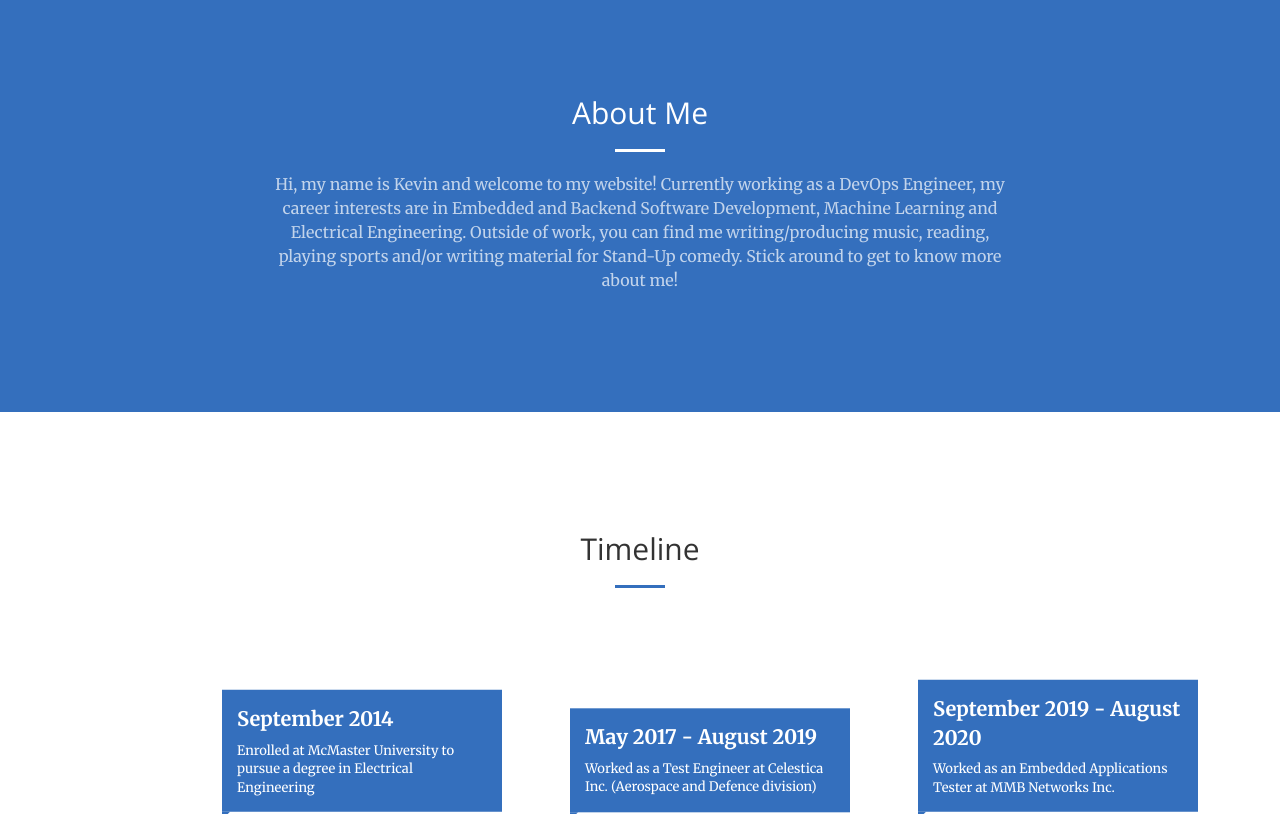
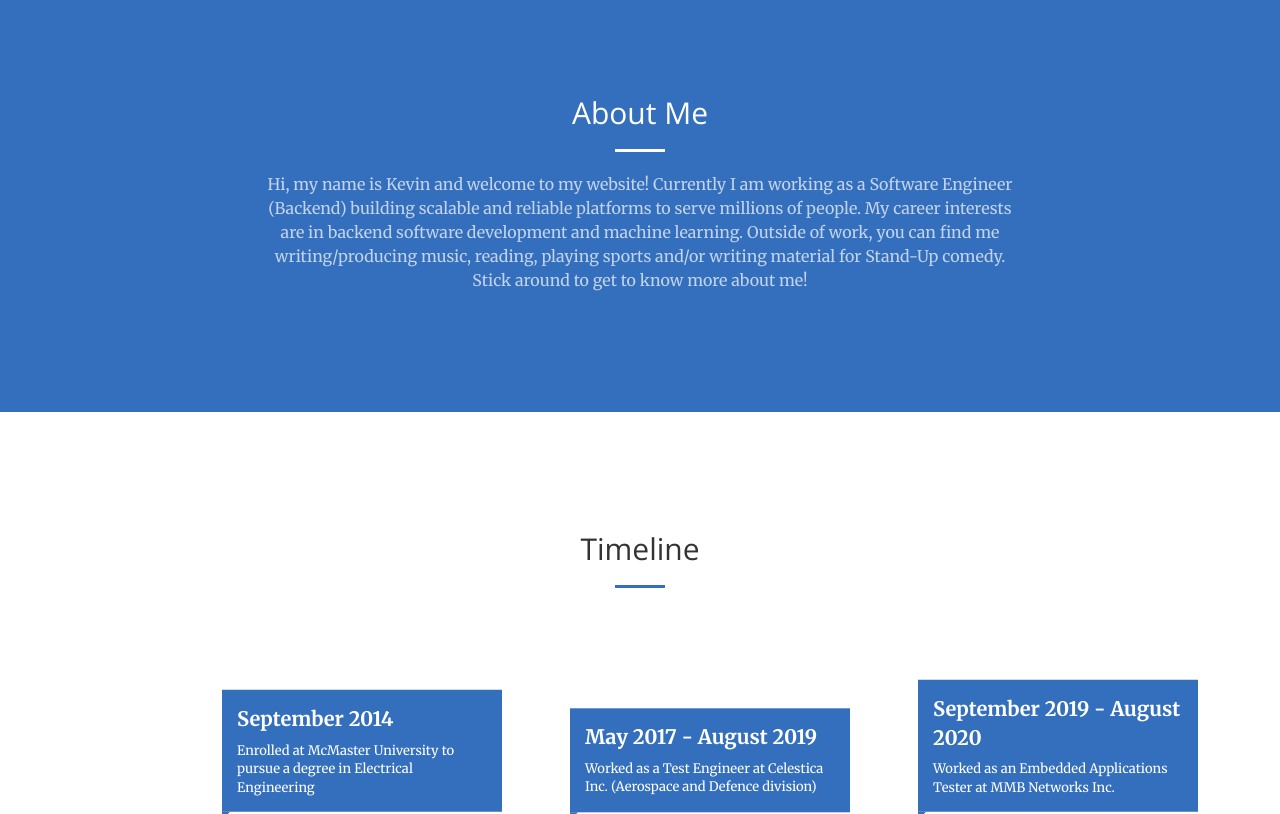
Before and after one commit to korcanboy/kevin_website, a Jekyll site: the page built from index.html, in a window 1280 px wide and 900 px high, scrolled down 818 px, cut to the strip 86-900 px from the top of the window. Built offline with Jekyll 4.4.1, drawn with Linux system fonts in a browser that asks for light colours; some of the changed text lies outside the part shown.

Commit message:
add new job to timeline and about me as well as fix indenting

```diff
--- a/_includes/about.html
+++ b/_includes/about.html
@@ -4,8 +4,12 @@
             <div class="col-lg-8 col-lg-offset-2 text-center">
                 <h2 class="section-heading">About Me</h2>
                 <hr class="light">
-                <p class="text-faded">Hi, my name is Kevin and welcome to my website! Currently working as a DevOps Engineer, my career interests are in Embedded and Backend Software Development, Machine Learning and Electrical Engineering. Outside of work, you can find me writing/producing music, reading,
-                    playing sports and/or writing material for Stand-Up comedy.  Stick around to get to know more about me! </p>
+                <p class="text-faded">Hi, my name is Kevin and welcome to my website! Currently I am working as a
+                    Software Engineer (Backend) building scalable and reliable platforms to serve millions of people. My
+                    career interests are in backend software development and machine learning.
+                    Outside of work, you can find me writing/producing music, reading,
+                    playing sports and/or writing material for Stand-Up comedy. Stick around to get to know more about
+                    me! </p>
                 <!-- <a href="#" class="btn btn-default btn-xl">Get Started!</a> -->
             </div>
         </div>
--- a/_includes/timeline.html
+++ b/_includes/timeline.html
@@ -3,37 +3,64 @@
         <div class="row no-gutter">
             <section class="timeline">
                 <h2 class="text-center mt-0">Timeline</h2>
-                <hr class="primary"></hr>
+                <hr class="primary">
+                </hr>
                 <div class="scrollmenu">
                     <ol>
                         <li>
                             <div>
-                                <time>September 2014</time> Enrolled at <a href="https://www.mcmaster.ca/" target="_blank" style="color: rgb(255,255,255)"><font color="ffffff">McMaster University</font></a> to pursue a degree in Electrical Engineering
+                                <time>September 2014</time> Enrolled at <a href="https://www.mcmaster.ca/"
+                                    target="_blank" style="color: rgb(255,255,255)">
+                                    <font color="ffffff">McMaster University</font>
+                                </a> to pursue a degree in Electrical Engineering
                             </div>
                         </li>
                         <li>
                             <div>
-                                <time>May 2016 - August 2016</time> Worked as a QA Analyst at <a href="https://pointclickcare.com/" target="_blank" style="color: rgb(255,255,255)"><font color="ffffff">PointClickCare</font></a>
+                                <time>May 2016 - August 2016</time> Worked as a QA Analyst at <a
+                                    href="https://pointclickcare.com/" target="_blank" style="color: rgb(255,255,255)">
+                                    <font color="ffffff">PointClickCare</font>
+                                </a>
                             </div>
                         </li>
                         <li>
                             <div>
-                                <time>May 2017 - August 2019</time> Worked as a Test Engineer at <a href="https://www.celestica.com/" target="_blank" style="color: rgb(255,255,255)"><font color="ffffff">Celestica Inc.</font></a> (Aerospace and Defence division)
+                                <time>May 2017 - August 2019</time> Worked as a Test Engineer at <a
+                                    href="https://www.celestica.com/" target="_blank" style="color: rgb(255,255,255)">
+                                    <font color="ffffff">Celestica Inc.</font>
+                                </a> (Aerospace and Defence division)
                             </div>
                         </li>
                         <li>
                             <div>
-                                <time>May 2019</time> Graduated <a href="https://www.mcmaster.ca/" target="_blank" style="color: rgb(255,255,255)"><font color="ffffff">McMaster University</font></a> with a Bachelors in Electrical Engineering
+                                <time>May 2019</time> Graduated <a href="https://www.mcmaster.ca/" target="_blank"
+                                    style="color: rgb(255,255,255)">
+                                    <font color="ffffff">McMaster University</font>
+                                </a> with a Bachelors in Electrical Engineering
                             </div>
                         </li>
                         <li>
                             <div>
-                                <time>September 2019 - August 2020</time> Worked as an Embedded Applications Tester at <a href="https://mmbnetworks.com/" target="_blank" style="color: rgb(255,255,255)"><font color="ffffff">MMB Networks Inc.</font></a>
+                                <time>September 2019 - August 2020</time> Worked as an Embedded Applications Tester at
+                                <a href="https://mmbnetworks.com/" target="_blank" style="color: rgb(255,255,255)">
+                                    <font color="ffffff">MMB Networks Inc.</font>
+                                </a>
                             </div>
                         </li>
                         <li>
                             <div>
-                                <time>September 2020 - Present</time> Currently working as a DevOps Engineer at <a href="https://www.geotab.com/" target="_blank" style="color: rgb(255,255,255)"><font color="ffffff">Geotab Inc.</font></a>
+                                <time>September 2020 - May 2022</time> Currently working as a DevOps Engineer at <a
+                                    href="https://www.geotab.com/" target="_blank" style="color: rgb(255,255,255)">
+                                    <font color="ffffff">Geotab Inc.</font>
+                                </a>
+                            </div>
+                        </li>
+                        <li>
+                            <div>
+                                <time>June 2022 - Present</time> Currently working as a Software Engineer (Backend) at
+                                <a href="https://www.ecobee.com/" target="_blank" style="color: rgb(255,255,255)">
+                                    <font color="ffffff">ecobee</font>
+                                </a>
                             </div>
                         </li>
                     </ol>
```
